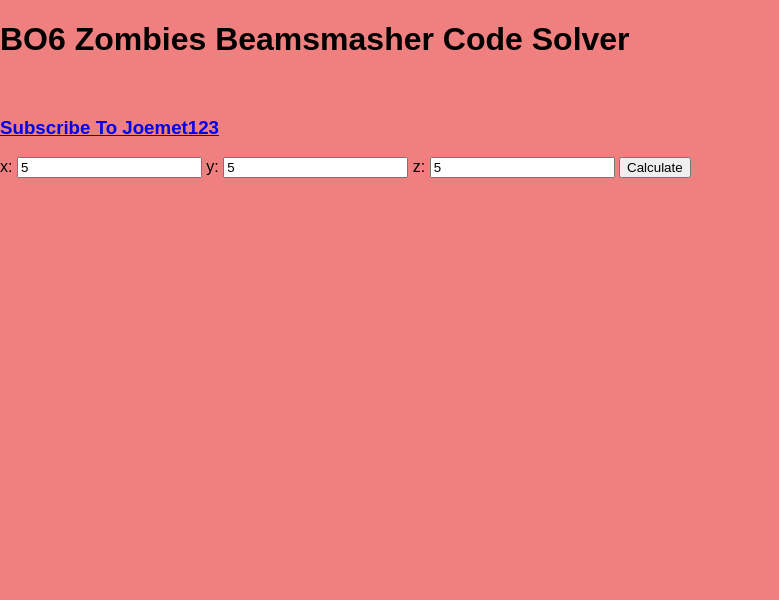
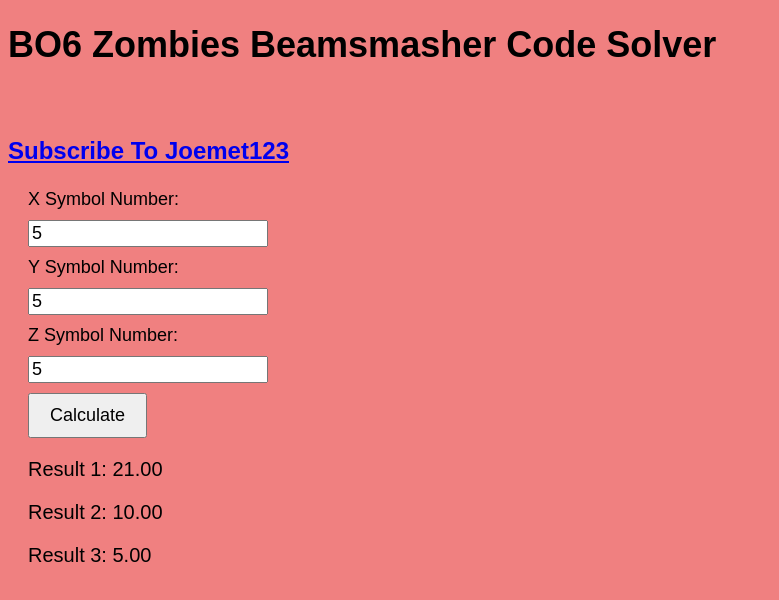
Before and after one commit to Joemet123/TerminusBeamsmasherSolver, a plain HTML site: page index.html in a window 1280 px wide. Both pictures are taken after typing "5", "5", "5" into the empty fields and a click on the button "Calculate". Shown: the whole page, without its empty margins (0-779 px from the left). Drawn offline with Linux system fonts and the light colour scheme.

Commit message:
CLARITY UPDATE
EVERYTHING IS LARGER + X, Y, AND Z LABELS MODIFIED

```diff
--- a/index.html
+++ b/index.html
@@ -5,44 +5,36 @@
   body {
     background-color: #F08080; /* Soft red color */
     font-family: Arial, sans-serif;
-    font-size: 16px;
-    margin: 0; /* Remove default margin for better responsiveness */
+    font-size: 20px; /* Increased font size for better readability */
   }
 
-  /* Media Query for Mobile Devices */
-  @media only screen and (max-width: 768px) {
   .equation-container {
-      display: flex; /* Arrange inputs and button horizontally */
-      flex-direction: column; /* Stack them on top of each other on mobile */
+    margin-left: 20px;
   }
 
   .equation-container label,
   .equation-container input,
   .equation-container button {
-      width: 100%; /* Make elements full width on mobile */
-      margin-bottom: 10px; /* Add some spacing between elements */
+    display: block;
+    margin-bottom: 10px;
+    font-size: 18px; /* Increased font size for input elements */
   }
 
-    h1 {
-      font-size: 20px; /* Adjust heading size for smaller screens */
-    }
-
-    h3 {
-      font-size: 14px; /* Adjust subheading size for smaller screens */
-    }
+  button {
+    padding: 10px 20px; /* Increased button padding */
   }
 </style>
 </head>
 <body>
-  <h1>BO6 Zombies Beamsmasher Code Solver</h1>
+  <h1 style="font-size: 36px;">BO6 Zombies Beamsmasher Code Solver</h1>
   <br>
-  <h3 class="link-header"><a href="https://YouTube.com/Joemet123">Subscribe To Joemet123</a></h3>
+  <h3 style="font-size: 24px;" class="link-header"><a href="https://YouTube.com/Joemet123">Subscribe To Joemet123</a></h3>
   <div class="equation-container">
-    <label for="x1">x:</label>
+    <label for="x1">X Symbol Number:</label>
     <input type="number" id="x1">
-    <label for="y1">y:</label>
+    <label for="y1">Y Symbol Number:</label>
     <input type="number" id="y1">
-    <label for="z1">z:</label>
+    <label for="z1">Z Symbol Number:</label>
     <input type="number" id="z1">
     <button onclick="calculateEquations()">Calculate</button>
     <p id="result1"></p>
@@ -51,7 +43,38 @@
   </div>
   <script>
     function calculateEquations() {
-      // ... your existing code to calculate and display results ...
+      const x = parseFloat(document.getElementById("x1").value);
+      const y = parseFloat(document.getElementById("y1").value);
+      const z = parseFloat(document.getElementById("z1").value);
+
+      // Define your equations as functions
+      function expression1(x, y, z) {
+        return 2 * x + 11;
+      }
+
+      function expression2(x, y, z) {
+        return (2 * z + y) - 5;
+      }
+
+      function expression3(x, y, z) {
+        return Math.abs((y + z) - x);
+      }
+
+      // Calculate and display results with error handling and formatting
+      try {
+        const result1 = expression1(x, y, z);
+        const result2 = expression2(x, y, z);
+        const result3 = expression3(x, y, z);
+
+        document.getElementById("result1").textContent = `Result 1: ${result1.toFixed(2)}`;
+        document.getElementById("result2").textContent = `Result 2: ${result2.toFixed(2)}`;
+        document.getElementById("result3").textContent = `Result 3: ${result3.toFixed(2)}`;
+      } catch (error) {
+        console.error("Error calculating equations:", error);
+        document.getElementById("result1").textContent = "Error calculating equation 1.";
+        document.getElementById("result2").textContent = "Error calculating equation 2.";
+        document.getElementById("result3").textContent = "Error calculating equation 3.";
+      }
     }
   </script>
 </body>
```
Lines whose indentation alone changed are shown as unchanged.
